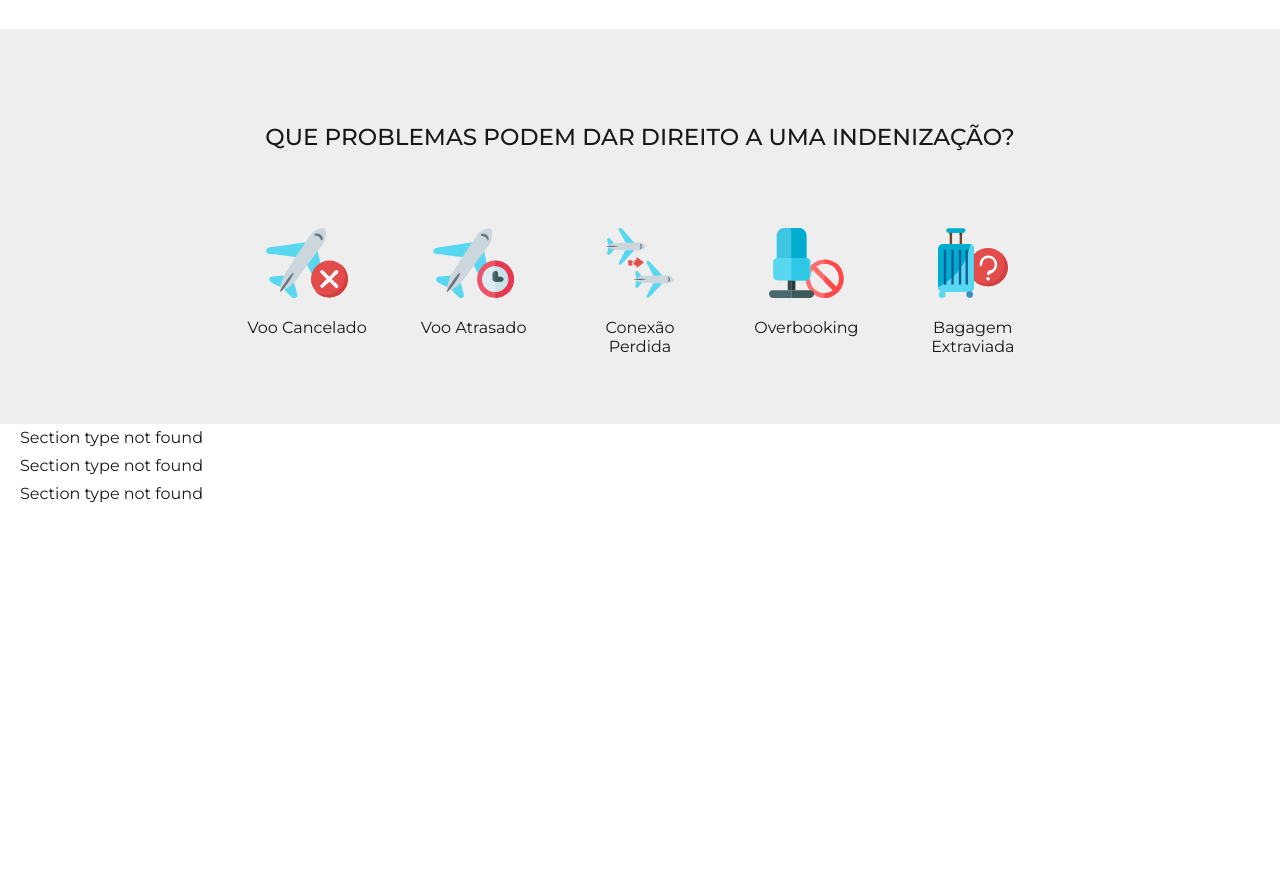
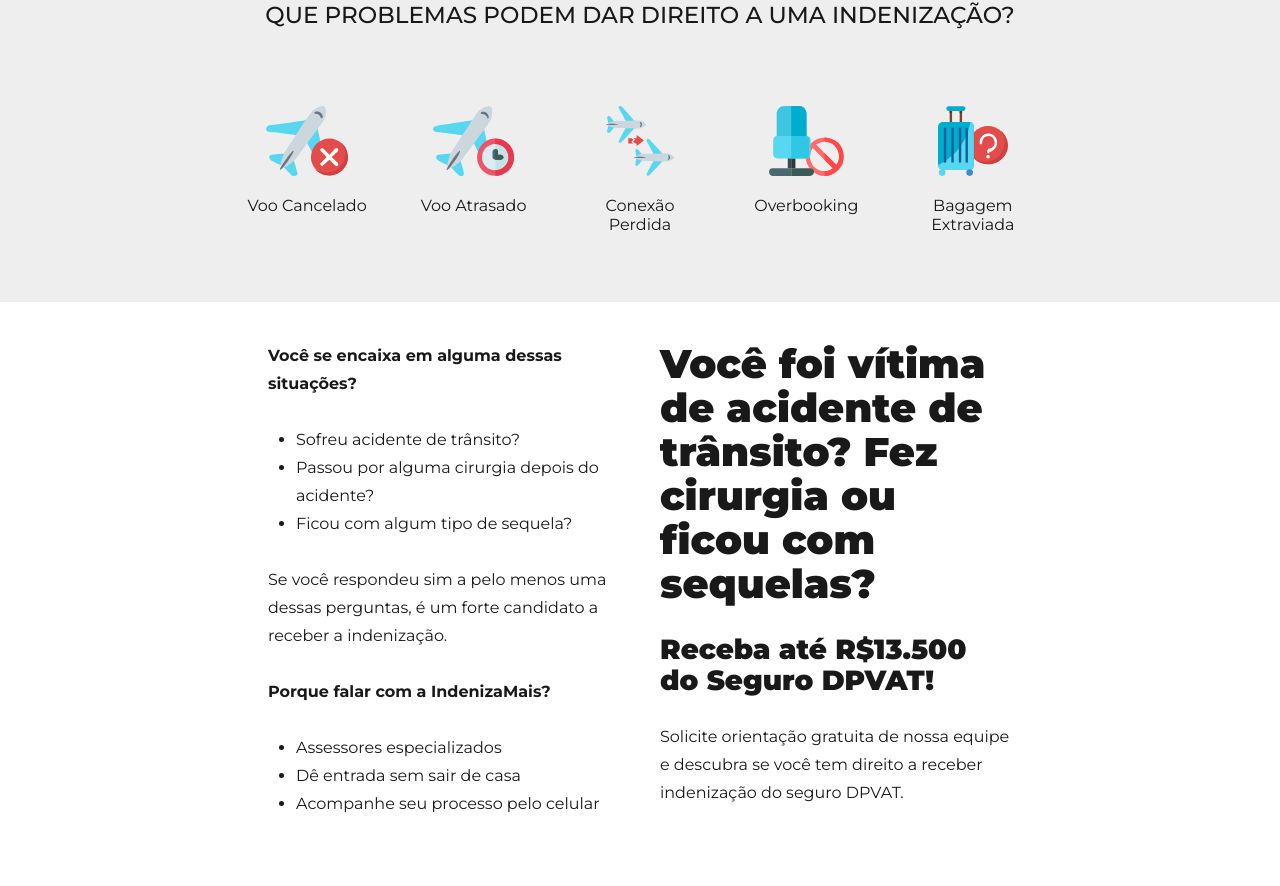
Before and after one commit to bvodola/processos-aereos, a Gatsby site: page /new-landing-page/ in a window 1280 px wide. Shown: the part 1060-1946 px from the top of the page. Before the commit the page ends 1568 px from the top, so only its background shows below. Built offline with nearby package versions, Linux system fonts and the light colour scheme; Gatsby itself is replaced by a stand-in of ours; some packages are replaced by stand-ins of ours.

Commit message:
Adding grid

```diff
--- a/src/components/Section.js
+++ b/src/components/Section.js
@@ -148,6 +148,23 @@ const Counter = styled.div`
   align-items: center;
 `
 
+const Grid = styled.div`
+  margin: 0 -20px;
+  padding: 20px;
+  background-color: ${props => props.bgColor};
+  @media (min-width: 700px) {
+    display: flex;
+    flex-direction: row;
+    padding: ${props => props.mdPadding};
+    > * {
+      width: ${props => `calc( ${100 / props.gridSize}% )`};
+    }
+  }
+  @media (min-width: 1200px) {
+    padding: ${props => props.lgPadding};
+  }
+`
+
 const Section = props => {
   const { type } = props
 
@@ -174,7 +191,7 @@ const Section = props => {
         <p className="description">{props.description}</p>
         <Features numberOfFeatures={props.features.length}>
           {props.features.map((feature, i) => (
-            <Feature key={feature.title} imageHeight={props.imageHeight}>
+            <Feature key={i} imageHeight={props.imageHeight}>
               {props.numberedFeatures && <Counter>{String(i + 1)}</Counter>}
               <img src={feature.image} alt="" />
               <h2>{feature.title}</h2>
@@ -190,6 +207,41 @@ const Section = props => {
         )}
       </FeaturesWrapper>
     )
+  } else if (type === "grid") {
+    // ====
+    // GRID
+    // ====
+    return (
+      <Grid
+        gridSize={props.gridSize}
+        lgPadding={props.lgPadding}
+        mdPadding={props.mdPadding}
+        bgColor={props.bgColor}
+      >
+        {props.gridSections.map(section => (
+          <Section
+            key={Math.random()
+              .toString(36)
+              .substring(7)}
+            {...section}
+          />
+        ))}
+      </Grid>
+    )
+  } else if (type === "textEditor") {
+    // ====
+    // TEXT
+    // ====
+    return (
+      <div style={{ margin: "20px" }}>
+        <Markdown source={props.textContent} />
+      </div>
+    )
+  } else if (type === "empty") {
+    // =====
+    // EMPTY
+    // =====
+    return <div>&nbsp;</div>
   } else {
     // ================
     // No section found
--- a/src/templates/landing-page.js
+++ b/src/templates/landing-page.js
@@ -8,16 +8,59 @@ const Layout = styled.div`
     box-sizing: border-box;
     font-family: Montserrat;
   }
+  h1,
+  h2,
+  h3,
+  h4,
+  h5,
+  h6 {
+    margin-top: 0;
+  }
+  ul {
+    margin-left: 1.75rem;
+  }
+  li {
+    margin-bottom: 0;
+  }
 `
 
 export default props => {
-  console.log(props.data.markdownRemark)
-  const { sections } = props.data.markdownRemark.frontmatter
+  let { sections } = props.data.markdownRemark.frontmatter
+
+  // Manipulate sectios in order to respect rows and columns
+  sections &&
+    sections.forEach((section, i) => {
+      // If we are starting a grid section
+      if (section.type === "grid") {
+        // Set the grid nested sections array
+        section.gridSections = []
+
+        // Nest the next sections to the grid
+        for (let j = 0; j < section.gridSize; j++) {
+          section.gridSections =
+            typeof sections[i + j + 1] !== "undefined"
+              ? [...section.gridSections, sections[i + j + 1]]
+              : [...section.gridSections, { type: "empty" }]
+        }
+
+        // Remove the nested sections from the main sections array
+        sections.splice(i + 1, section.gridSize)
+      }
+    })
+
+  console.log(sections)
 
   return (
     <Layout>
       {sections &&
-        sections.map((section, i) => <Section key={i} {...section} />)}
+        sections.map((section, i) => (
+          <Section
+            key={Math.random()
+              .toString(36)
+              .substring(7)}
+            {...section}
+          />
+        ))}
     </Layout>
   )
 }
@@ -44,6 +87,10 @@ export const pageQuery = graphql`
           type
           imageHeight
           bgColor
+          gridSize
+          textContent
+          lgPadding
+          mdPadding
           features {
             image
             title
```
Also changed, not shown: static/admin/config.yml (+40 -0 lines).
